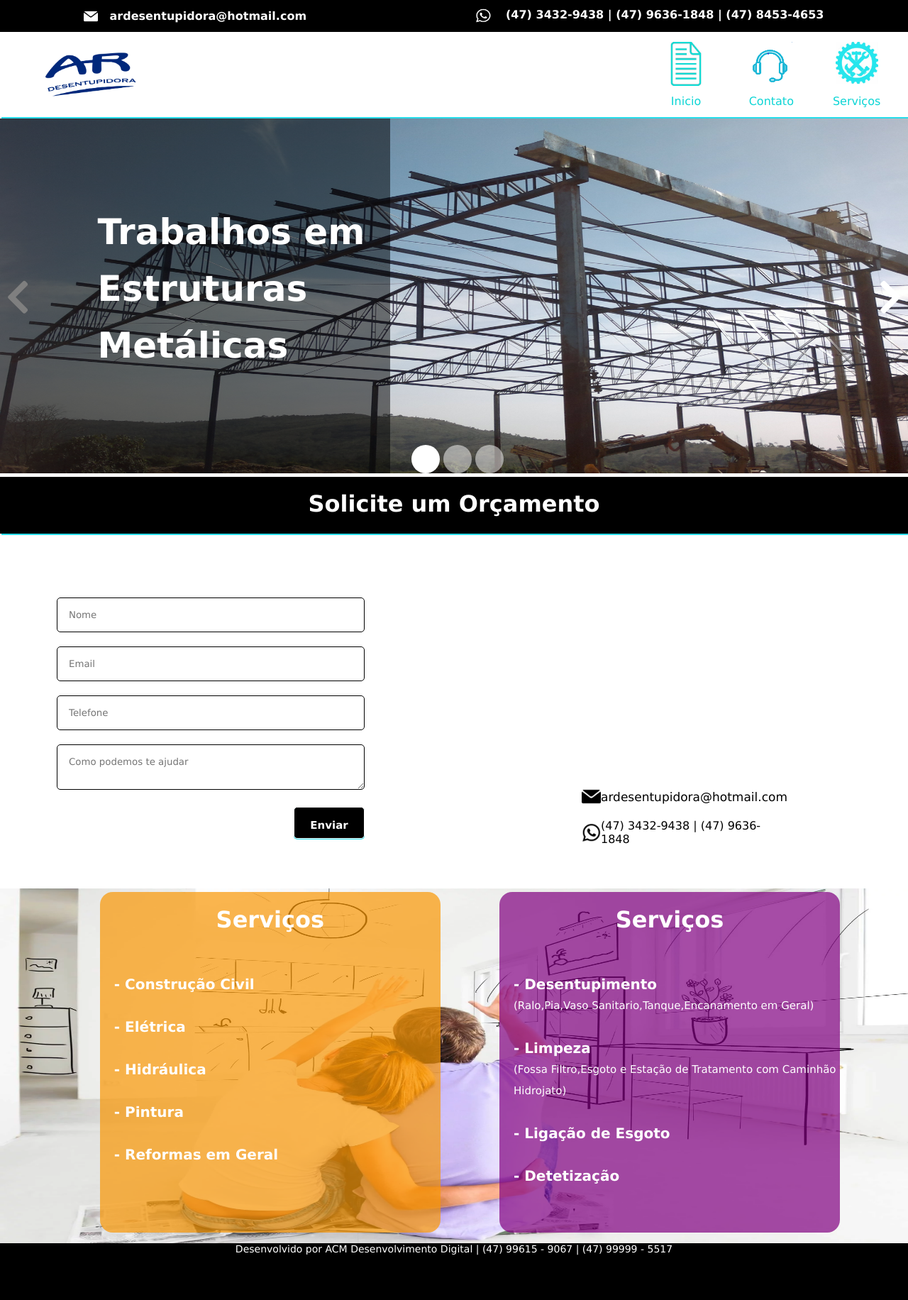
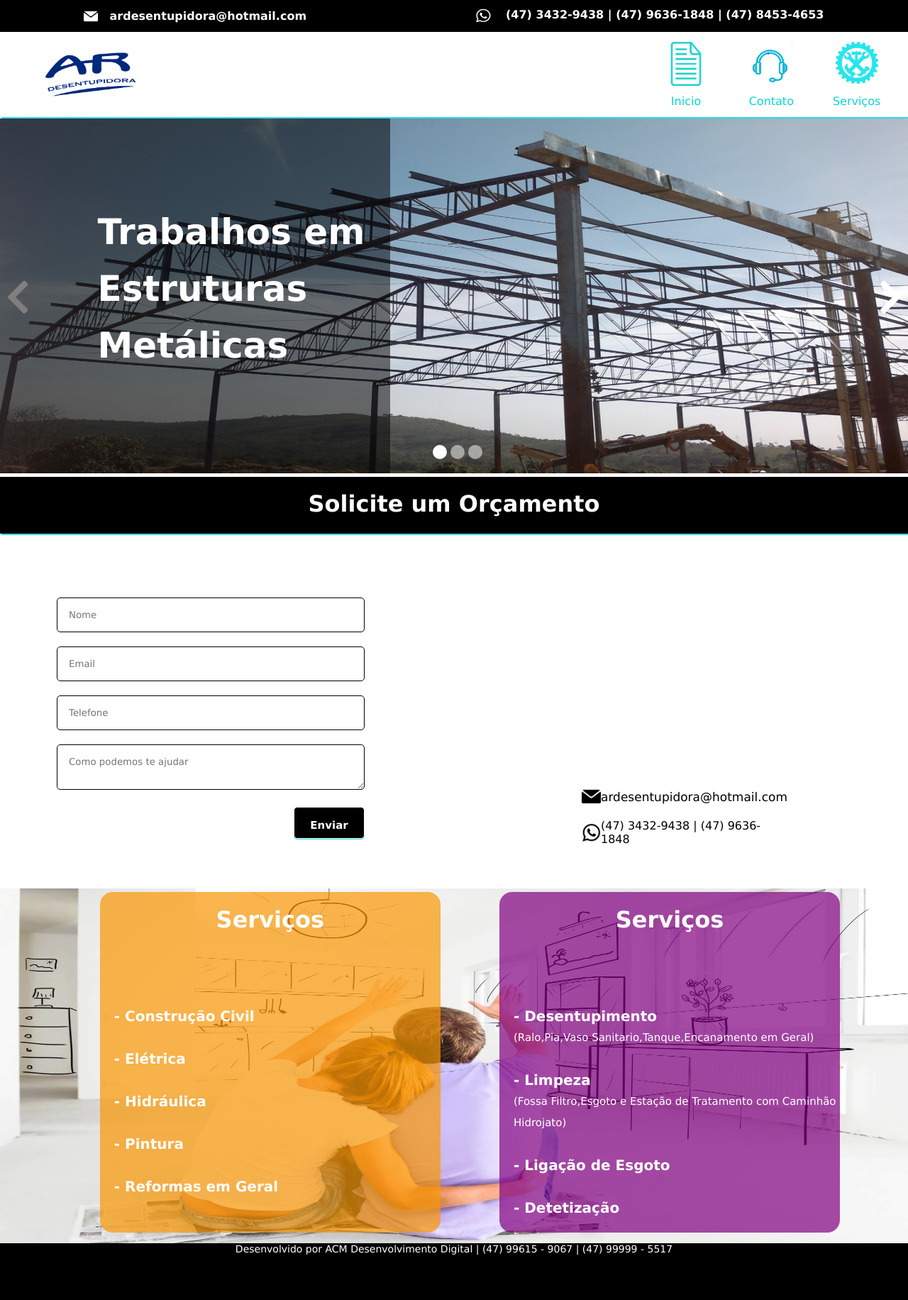
Before and after one commit to EduardoZFerreira/AR-Desentupidora, a PHP site: page / in a window 1280 px wide. Shown: the whole page at 71% size. Run offline with PHP 8.4, Linux system fonts and the light colour scheme; style sheets or scripts are compiled from the project's sources; grey boxes are pictures that could not be loaded.

Commit message:
Reestilização dos círculos, sombra no menu lateral

```diff
--- a/resources/css/desktop/main.css
+++ b/resources/css/desktop/main.css
@@ -23,6 +23,7 @@
 .side-nav{
 	z-index: 9; position: fixed; background: #FFF; right: -100%; top: 50%; transform: translateY(-50%);
 	border-bottom-left-radius: 5px; border-top-left-radius: 5px; overflow: hidden; transition: .4s ease-in-out;
+	box-shadow: -1px 1px 8px #000;
 }
 
 .side-nav ul li{
@@ -163,7 +164,7 @@ margin-right:150px;
 	}
 	.hdesc{font-size:20px;}
 	.pdesc{font-size:15px;}
-	.titleserv{margin-top:20px;margin-bottom;45px;}
+	.titleserv{margin-top:20px; margin-bottom: 45px;}
 	.conteudoserv{margin-left:20px;line-height:30px;}
 
 
--- a/resources/css/desktop/slider.css
+++ b/resources/css/desktop/slider.css
@@ -36,7 +36,7 @@
 
 
 .circle{
-    position: relative; background: #FFF; width: 40px; height: 40px; display: inline-block;
+    position: relative; background: #FFF; width: 20px; height: 20px; display: inline-block;
     left: 50%; transform: translateX(-150%); border-radius: 100%; z-index: 999; cursor: pointer;
 }
 
```
